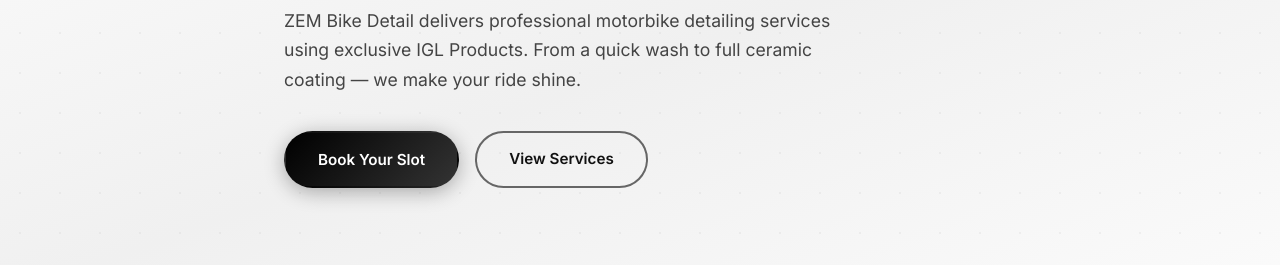
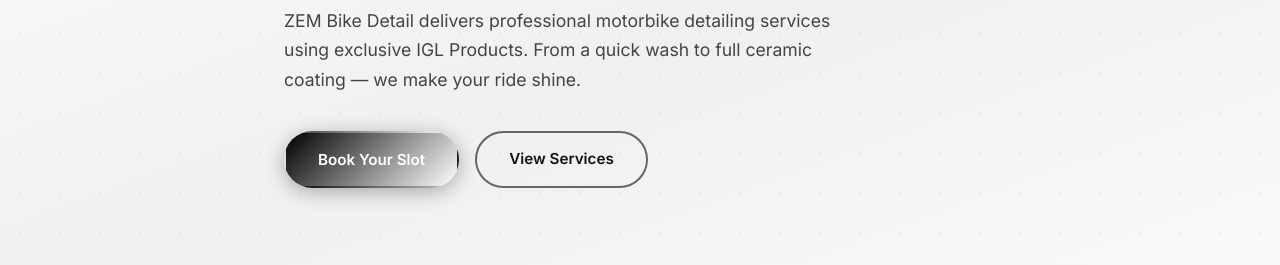
Before and after one commit to ce9kbusiness-hash/zem-bike-detail, a website: page index.html in a window 1280 px wide. Shown: the part 347-612 px from the top of the page. Drawn offline with Linux system fonts and the light colour scheme.

Commit message:
Change gradient from black-gray to black-white

```diff
--- a/styles.css
+++ b/styles.css
@@ -47,7 +47,7 @@
     --light: #e0e0e0;
     --light-2: #cccccc;
     --white: #111111;
-    --gradient: linear-gradient(135deg, #000000, #333333);
+    --gradient: linear-gradient(135deg, #000000, #ffffff);
     --shadow: 0 4px 6px rgba(0,0,0,0.08);
     --shadow-lg: 0 10px 30px rgba(0,0,0,0.1);
     --shadow-xl: 0 20px 40px rgba(0,0,0,0.12);
```
